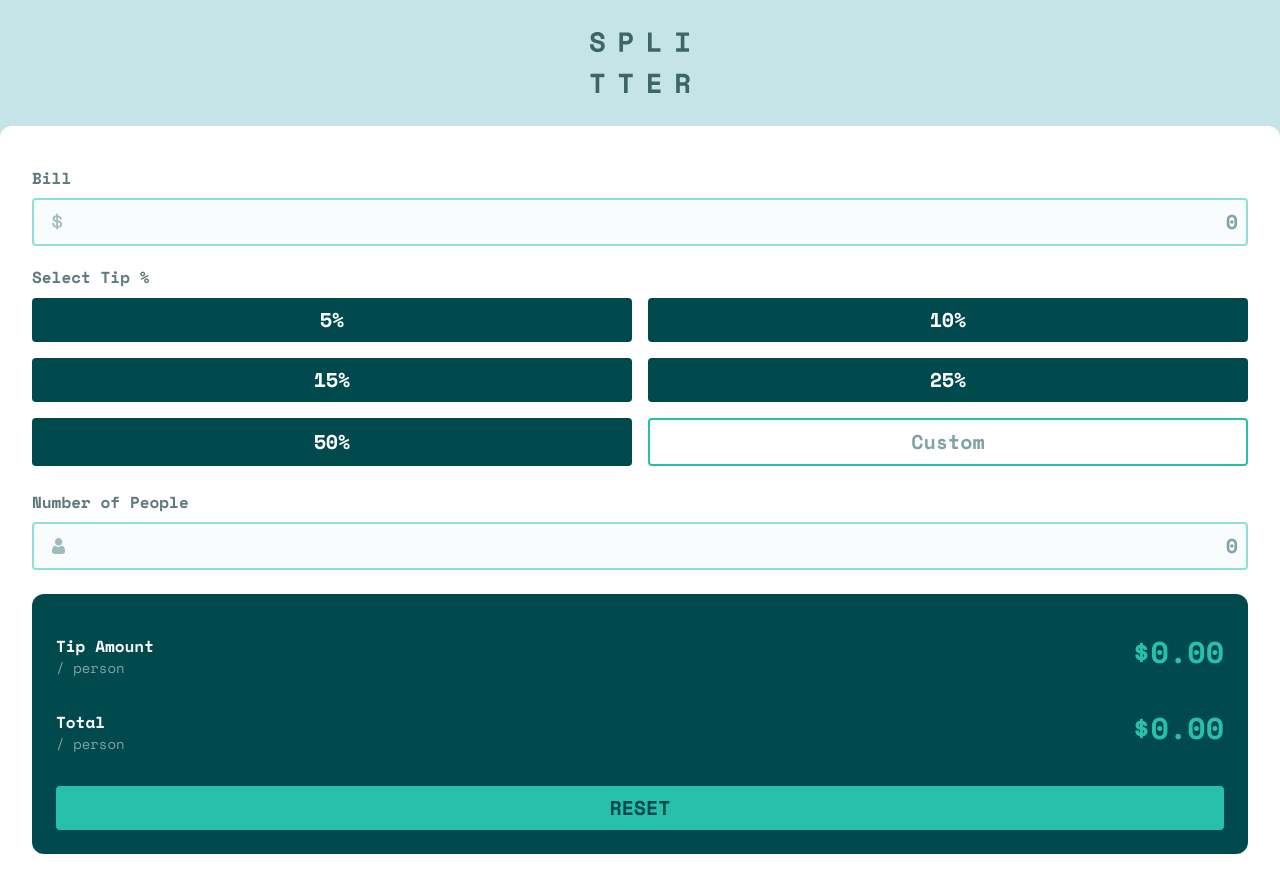
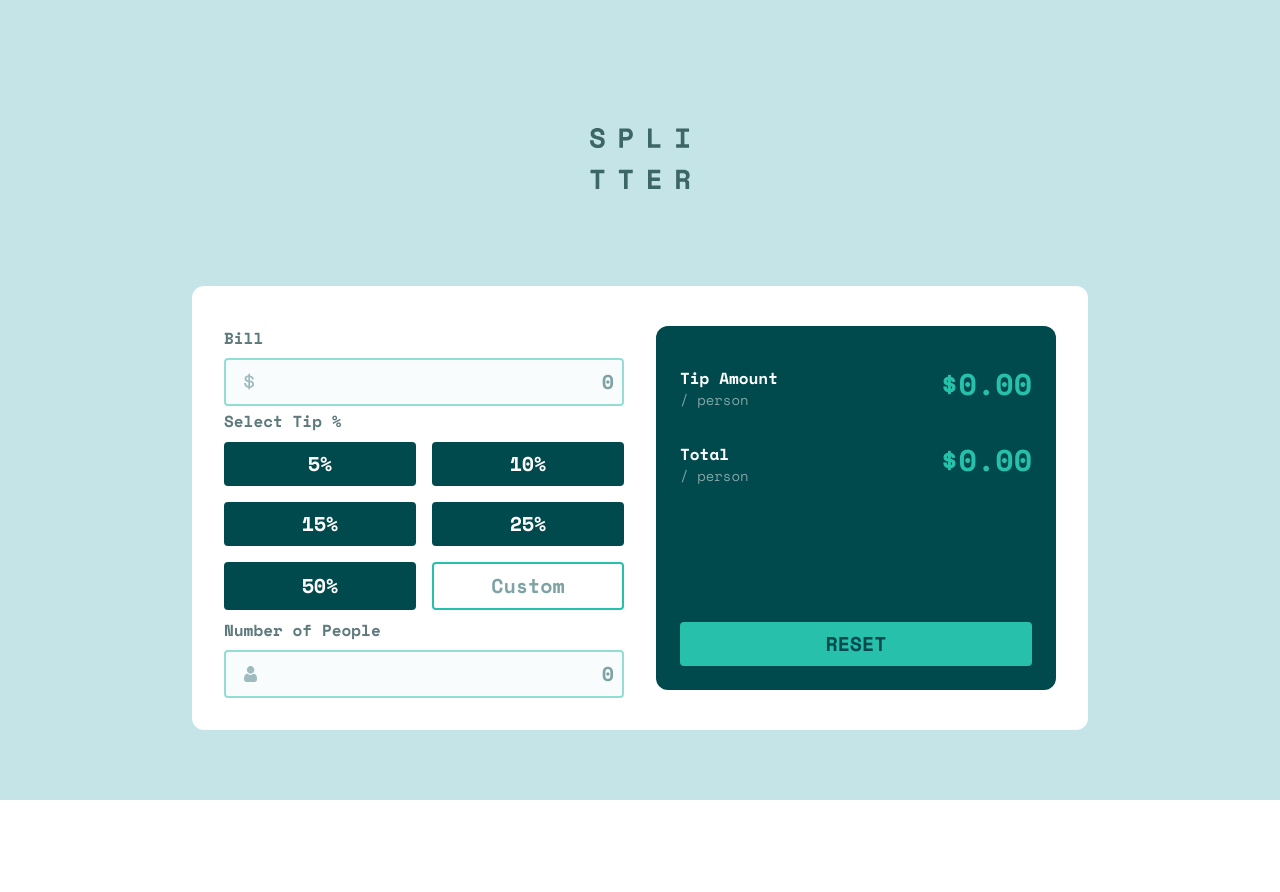
Before and after one commit to puyanwei/tip-calculator, a Next.js app: page / in a window 1280 px wide. After the commit the page ends 800 px from the top, so only its background shows below. Built offline with nearby package versions, Linux system fonts and the light colour scheme.

Commit message:
large breakpoint styling

```diff
--- a/containers/Calculator.tsx
+++ b/containers/Calculator.tsx
@@ -36,13 +36,14 @@ export function Calculator() {
   }
 
   return (
-    <div className="bg-white rounded-t-xl flex flex-col gap-4 p-8 text-xl">
+    <div className="bg-white rounded-xl flex flex-col gap-4 lg:gap-8 p-8 text-xl lg:grid lg:grid-cols-2 lg:max-w-5xl lg:mx-auto lg:mt-16">
+      <div>
         <div className="flex flex-col">
           <Label>Bill</Label>
           <InputBox type="number" icon="dollar" value={billAmount} onChange={handleBillAmount} />
         </div>
 
-      <div>
+        <>
           <Label>Select Tip %</Label>
           <div className="grid grid-cols-2 gap-4 mt-2">
             {tipPercentages.map((tipPercentage) => (
@@ -61,7 +62,7 @@ export function Calculator() {
               onChange={handleCustomTipPercentage}
             />
           </div>
-      </div>
+        </>
 
         <div className="flex flex-col">
           <Label>Number of People</Label>
@@ -74,6 +75,7 @@ export function Calculator() {
             step={1}
           />
         </div>
+      </div>
 
       <TippingSummary
         tipPercentage={tipPercentageChoice}
--- a/containers/TippingSummary.tsx
+++ b/containers/TippingSummary.tsx
@@ -1,6 +1,7 @@
 import { Button } from "../components/Button"
 
 interface TippingSummary {
+  className?: string
   billAmount: number
   numberOfPeople: number
   tipPercentage: number
@@ -8,6 +9,7 @@ interface TippingSummary {
 }
 
 export function TippingSummary({
+  className,
   billAmount,
   numberOfPeople,
   tipPercentage,
@@ -22,7 +24,7 @@ export function TippingSummary({
     resolvedTotalSplit === Infinity || isNaN(resolvedTotalSplit) ? 0 : resolvedTotalSplit
 
   return (
-    <div className="rounded-xl p-6 bg-dark-cyan text-white my-2">
+    <div className={`rounded-xl p-6 bg-dark-cyan text-white my-2 lg:flex lg:flex-col ${className}`}>
       <div className="grid grid-cols-2">
         <div className="my-4">
           <div className="text-base font-semibold">Tip Amount</div>
@@ -39,7 +41,7 @@ export function TippingSummary({
           <div className="text-right text-3xl my-4 text-cyan">${totalSplit.toFixed(2)}</div>
         </div>
       </div>
-
+      <div className="lg:flex lg:flex-grow" />
       <Button onClick={handleReset} theme="light">
         RESET
       </Button>
--- a/pages/_app.tsx
+++ b/pages/_app.tsx
@@ -9,7 +9,7 @@ const spaceMono = Space_Mono({
 
 function MyApp({ Component, pageProps }: AppProps) {
   return (
-    <main className={spaceMono.className}>
+    <main className={`${spaceMono.className} bg-gray-cyan-100`}>
       <Component {...pageProps} />
     </main>
   )
--- a/pages/index.tsx
+++ b/pages/index.tsx
@@ -4,16 +4,18 @@ import { Calculator } from "../containers/Calculator"
 
 const Home: NextPage = () => {
   return (
-    <div className="bg-gray-cyan-100 text-gray-cyan-500 font-semibold">
+    <div className=" text-gray-cyan-500 font-semibold min-h-screen lg:max-w-4xl lg:mx-auto">
       <Image
-        className="mx-auto py-8"
+        className="mx-auto py-8 lg:pt-32"
         src="/assets/logo.svg"
         width="100"
         height="100"
         alt="Tip Splitter logo"
       />
       <h1 className="hidden">Tip Splitter</h1>
-      <Calculator />
+      <div className="lg:grid lg:place-items-center">
+        <Calculator />
+      </div>
     </div>
   )
 }
--- a/tailwind.config.js
+++ b/tailwind.config.js
@@ -9,7 +9,7 @@ module.exports = {
   theme: {
     screens: {
       sm: "375px",
-      lg: "1440px",
+      lg: "1080px",
     },
     extend: {
       colors: {
```
Lines whose indentation alone changed are shown as unchanged.
